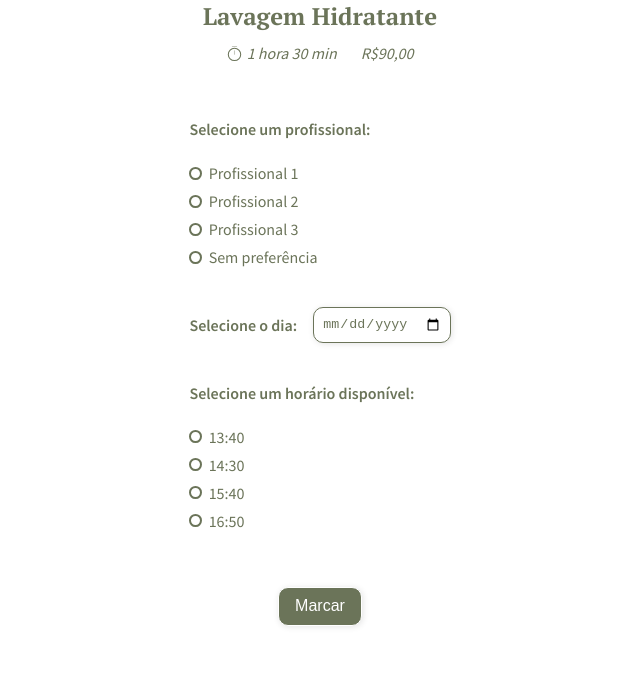
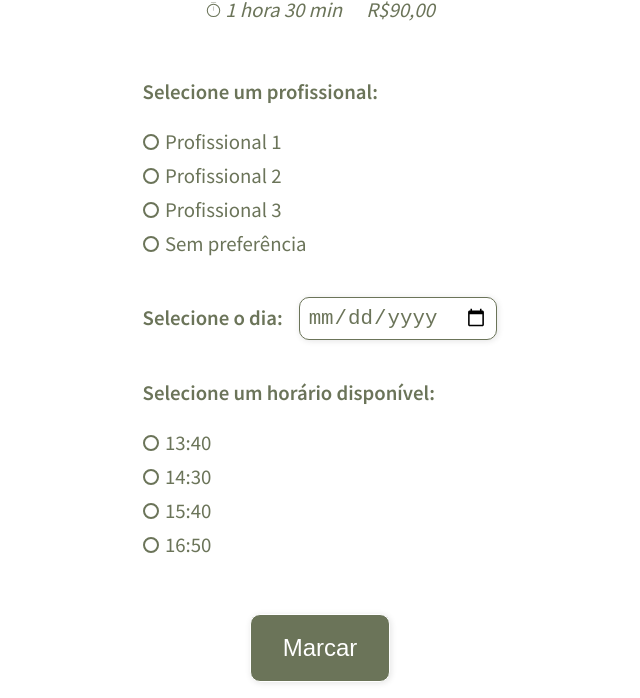
Before and after one commit to matheustsdev/schedule-service, a website: page Frontend/src/pages/scheduleService/scheduleService.html in a window 1280 px wide. Shown: the part 107-805 px from the top of the page, without its empty margins (320-960 px from the left). Drawn offline with Linux system fonts and the light colour scheme.

Commit message:
feat(backend): grow elements size

```diff
--- a/Frontend/src/pages/scheduleService/style.css
+++ b/Frontend/src/pages/scheduleService/style.css
@@ -17,7 +17,7 @@ body.body-scheduling {
     align-items: center;
 
     height: 100vh;
-    padding: 2em;
+    padding: 2rem;
     width: 100%;
     max-width: 500px;
 }
@@ -27,16 +27,17 @@ section.description{
 }
 
 .description-title {
-    font-size: 1.5rem;
+    font-size: 2rem;
     font-family: var(--title-font);
 }
 
 .description-infos {
     display: flex;
-    gap: 1.5rem;
     justify-content: center;
     flex-wrap: wrap;
+    gap: 1.5rem;
 
+    font-size: 1.3rem;
     padding-top: 0.7rem;
     font-style: italic;
 }
@@ -57,7 +58,7 @@ section.description{
 }
 
 .choices h3, .day label  {
-    font-size: 1rem;
+    font-size: 1.3rem;
     font-weight: 600;
 }
 
@@ -90,7 +91,7 @@ div.day {
 .div-staff-input label,
 .div-hour-input label {
     padding-left: 0.4rem;
-    font-size: 1rem;
+    font-size: 1.3rem;
     cursor: pointer;
 }
 
@@ -109,17 +110,17 @@ div.day {
     -webkit-appearance: none;
     appearance: none;
 
-    width: 0.8rem;
-    height: 0.8rem;
-    border: 2.3px solid var(--green);
+    width: 1rem;
+    height: 1rem;
+    border: 2px solid var(--green);
     border-radius: 50%;
 }
 
 .staff-input-item::before,
 .hour-input-item::before {
     content: "";
-    width: 0.38rem;
-    height: 0.38rem;
+    width: 0.43rem;
+    height: 0.43rem;
     border-radius: 50%;
     transform: scale(0);
     transition: 90ms transform ease-in-out;
@@ -138,7 +139,7 @@ div.day {
     box-shadow: 1px 1px 6px #0000001c;
     outline: none;
     cursor: pointer;
-
+    font-size: 1.3rem;
     padding: 0.5rem;
 }
 
@@ -158,13 +159,13 @@ button {
     cursor: pointer;
     transition: all 0.3s ease;
 
-    font-size: 1rem;
+    font-size: 1.5rem;
     margin: 1rem 0;
-    padding: 0.6rem 1rem;
+    padding: 1.2rem 2rem;
 }
 
 button:focus {
     background-color: var(--button-hover);
-    letter-spacing: 0.5px;
+    letter-spacing: 1px;
     border-color: var(--green);
 }
```
